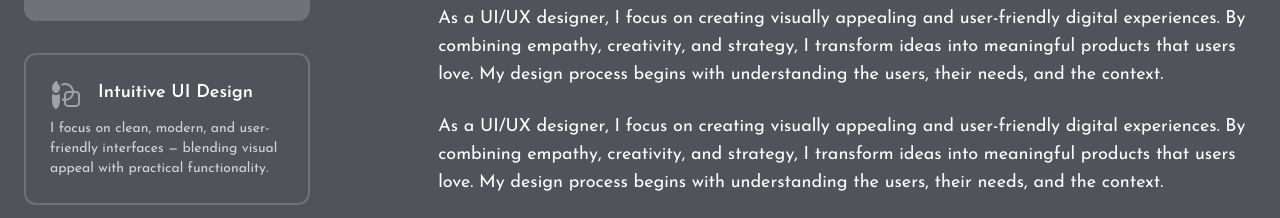
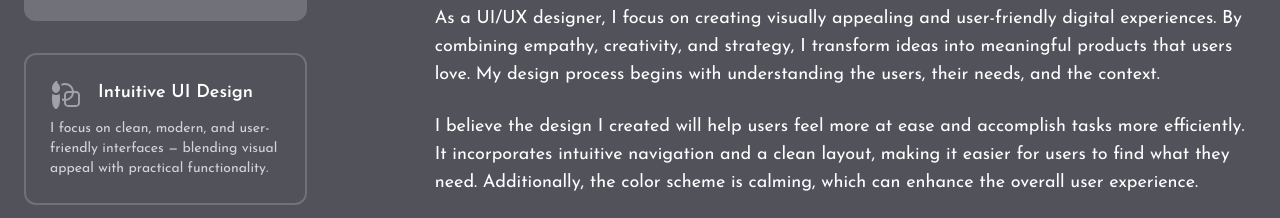
Before and after one commit to nbfahrinadi/nbfahrinadi.github.io, a plain HTML site: page index.html in a window 1280 px wide. Shown: the part 940-1158 px from the top of the page. Drawn offline with nearby package versions, Linux system fonts and the light colour scheme.

Commit message:
update about description

```diff
--- a/index.html
+++ b/index.html
@@ -300,11 +300,11 @@
             needs, and the context.
           </p>
           <p class="text-md md:text-lg text-white leading-relaxed">
-            As a UI/UX designer, I focus on creating visually appealing and
-            user-friendly digital experiences. By combining empathy, creativity,
-            and strategy, I transform ideas into meaningful products that users
-            love. My design process begins with understanding the users, their
-            needs, and the context.
+            I believe the design I created will help users feel more at ease and
+            accomplish tasks more efficiently. It incorporates intuitive
+            navigation and a clean layout, making it easier for users to find
+            what they need. Additionally, the color scheme is calming, which can
+            enhance the overall user experience.
           </p>
 
           <!-- SKILLS -->
```
